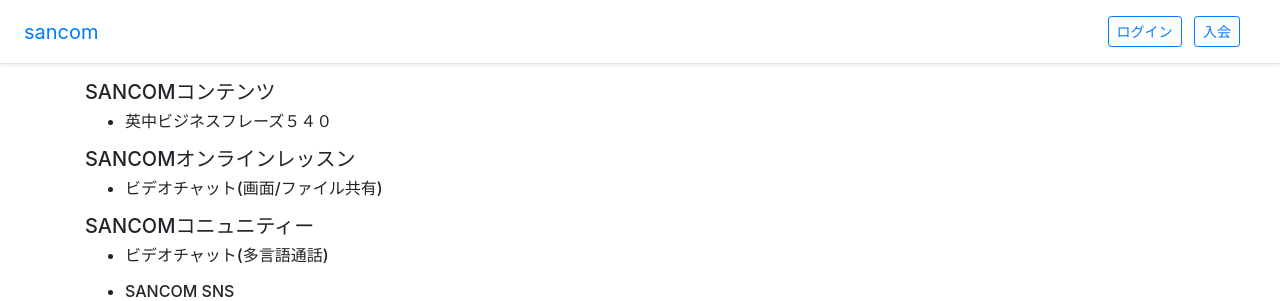
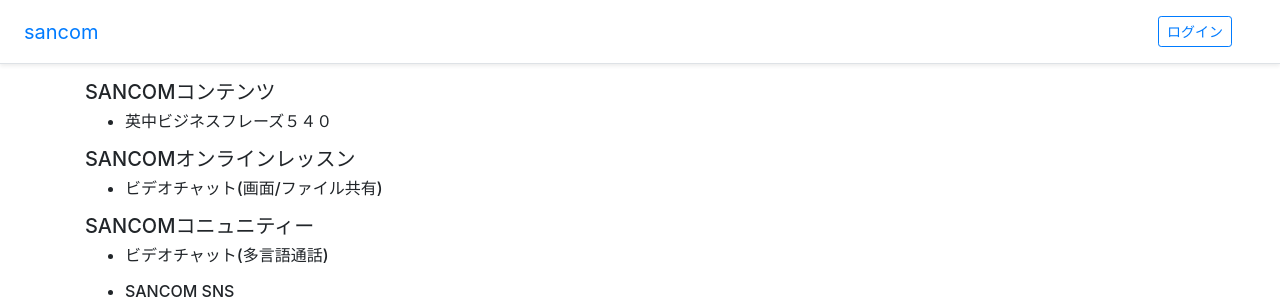
Before and after one commit to diango-github/sancom_app, a Django app: page / in a window 1280 px wide. Shown: the top 301 px of the page. Run offline with Django 3.2, Linux system fonts and the light colour scheme; some libraries are stand-ins or nearby versions.

Commit message:
4th change

```diff
--- a/account/templates/base.html
+++ b/account/templates/base.html
@@ -19,7 +19,7 @@
         <a class="btn btn-outline-primary btn-sm mr-2" href="{% url 'accounts:profile' %}">マイページ</a>
     {% else %}
         <a class="btn btn-outline-primary btn-sm mr-2" href="{% url 'login' %}">ログイン</a>
-        <a class="btn btn-outline-primary btn-sm" href="{% url 'accounts:signup' %}">入会</a>
+        <!--<a class="btn btn-outline-primary btn-sm" href="{% url 'accounts:signup' %}">入会</a>-->
     {% endif %}
     </nav>
 </div>
```
